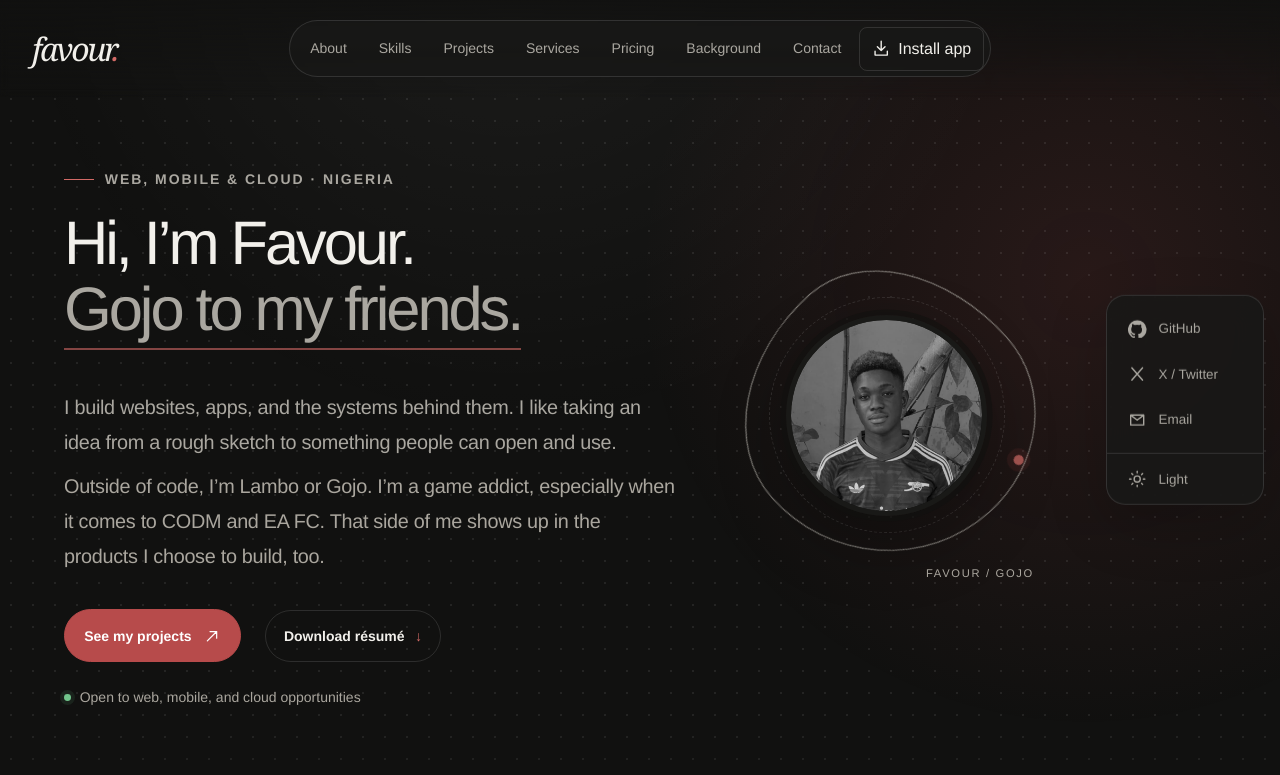
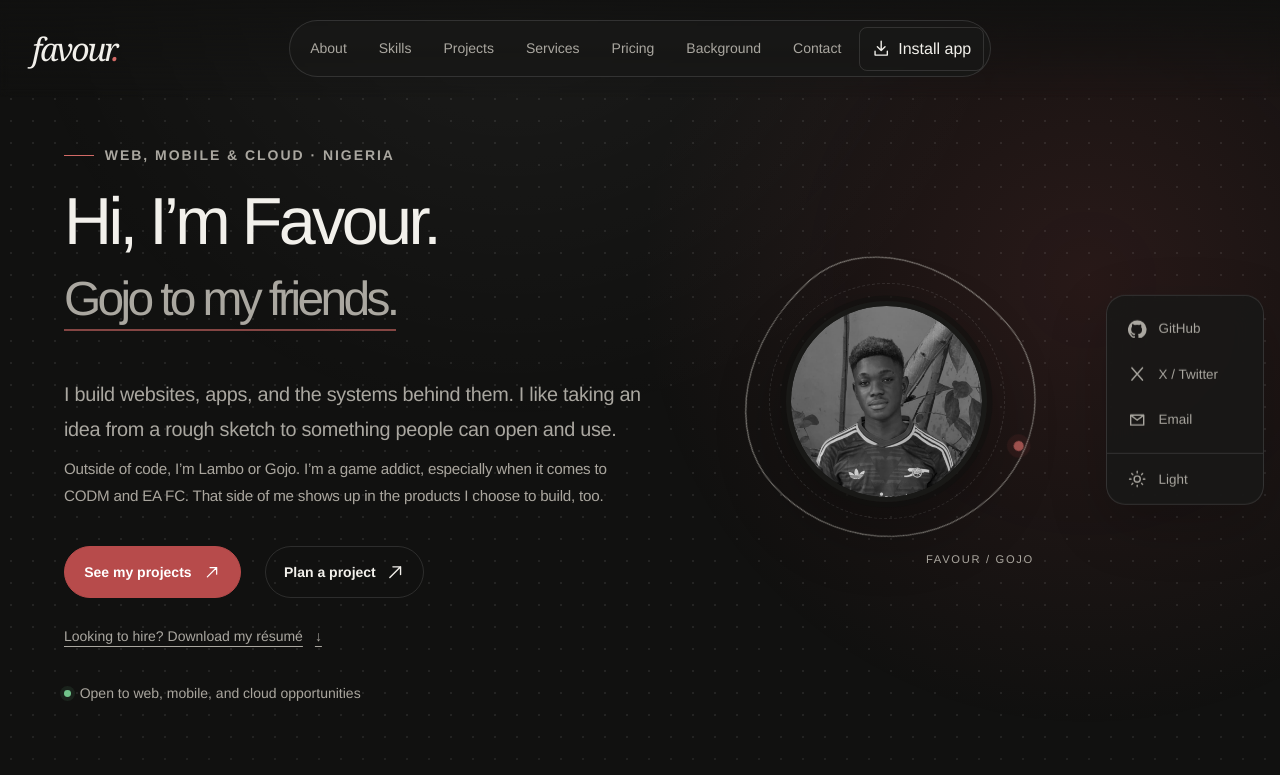
Before and after one commit to codeWithGojo/portfolio, a React (Vite) app: page / in a window 1280 px wide. Shown: the top 775 px of the page. Built offline with nearby package versions, Linux system fonts and the light colour scheme.

Commit message:
Refine portfolio hierarchy and direct project journeys

```diff
--- a/src/App.tsx
+++ b/src/App.tsx
@@ -132,8 +132,9 @@ export default function Home() {
               <p className="hero-copy secondary">Outside of code, I’m Lambo or Gojo. I’m a game addict, especially when it comes to CODM and EA FC. That side of me shows up in the products I choose to build, too.</p>
               <div className="hero-actions">
                 <a className="primary-link" href="#projects">See my projects <MarkIcon name="arrow" /></a>
-                <a className="resume-link" href="/Imegu_Favour_Resume.docx" download>Download résumé <span aria-hidden="true">↓</span></a>
+                <a className="resume-link" href="#pricing">Plan a project <MarkIcon name="arrow" /></a>
               </div>
+              <a className="hero-resume" href="/Imegu_Favour_Resume.docx" download>Looking to hire? Download my résumé <span aria-hidden="true">↓</span></a>
             </div>
             <div className="portrait-wrap">
               <div className="portrait-orbit" aria-hidden="true" />
@@ -194,10 +195,10 @@ export default function Home() {
             </div>
             <div className="featured-work" aria-label="Featured projects">
               {featuredProjects.map((project, index) => (
-                <a className="featured-project" key={project.id} href={`#${project.id}`}>
-                  {project.image && <img src={project.image} alt="" width={project.imageWidth ?? 1440} height={project.imageHeight ?? 900} loading="lazy" decoding="async" />}
-                  <div className="featured-copy"><span className="featured-label">Featured {String(index + 1).padStart(2, "0")} · {project.tags[0]}</span><h3>{project.title.split(" — ")[0]}</h3><p>{project.summary}</p><span className="featured-action">Read the case study <MarkIcon name="arrow" /></span></div>
-                </a>
+                <article className="featured-project" key={project.id}>
+                  {project.image && <a className="featured-image" href={`#${project.id}`} aria-label={`Read the ${project.title.split(" — ")[0]} case study`}><img src={project.image} alt={`${project.title.split(" — ")[0]} interface preview`} width={project.imageWidth ?? 1440} height={project.imageHeight ?? 900} loading="lazy" decoding="async" /></a>}
+                  <div className="featured-copy"><span className="featured-label">Featured {String(index + 1).padStart(2, "0")} · {project.tags[0]}</span><h3>{project.title.split(" — ")[0]}</h3><p>{project.summary}</p><div className="featured-actions"><a className="featured-action" href={`#${project.id}`}>Read the case study <MarkIcon name="arrow" /></a>{project.links.filter(link => !link.href.includes("github.com")).slice(0, 1).map(link => <a className="featured-live" href={link.href} target="_blank" rel="noreferrer" key={link.href}>Open live site <MarkIcon name="arrow" /></a>)}</div></div>
+                </article>
               ))}
             </div>
             <p className="archive-label">All projects · {projects.length} builds and ongoing projects</p>
--- a/src/styles.css
+++ b/src/styles.css
@@ -171,7 +171,8 @@ body::before { content: ""; position: fixed; inset: 0; z-index: -3; pointer-even
 .project-heading { margin-bottom: 2.5rem; }
 .featured-work { display: grid; gap: 1.25rem; margin-bottom: 3rem; }
 .featured-project { display: grid; grid-template-columns: minmax(0, 1fr) minmax(0, 1.1fr); gap: 2rem; align-items: center; padding-block: 1.25rem; border-top: 1px solid var(--line); }
-.featured-project > img { display: block; width: 100%; aspect-ratio: 16 / 10; object-fit: cover; object-position: top; border: 1px solid var(--line); border-radius: .4rem; }
+.featured-image { display: block; overflow: hidden; border: 1px solid var(--line); border-radius: .65rem; }
+.featured-image img { display: block; width: 100%; height: auto; aspect-ratio: 16 / 10; object-fit: cover; object-position: top; }
 .featured-type { display: flex; flex-direction: column; justify-content: space-between; gap: 1.5rem; aspect-ratio: 16 / 10; padding: clamp(1.25rem, 3vw, 2rem); background: var(--panel); border: 1px solid var(--line); border-left: 3px solid var(--accent); border-radius: .4rem; }
 .featured-type > span, .featured-type > small { color: var(--muted); font-size: .8rem; letter-spacing: .06em; }
 .featured-type > strong { font-size: clamp(1.5rem, 3vw, 2.5rem); line-height: 1.12; letter-spacing: -.035em; font-weight: 550; }
@@ -395,7 +396,7 @@ body::before { content: ""; position: fixed; inset: 0; z-index: -3; pointer-even
   html:not([data-motion="off"]) .portrait-ring { transform:perspective(650px) rotateX(var(--portrait-y,0deg)) rotateY(var(--portrait-x,0deg)); transition:transform .35s ease-out; }
   html:not([data-motion="off"]) .portrait-caption { animation:folio-caption .8s .25s both; }
   .portrait-wrap[data-resting="true"] .portrait-orbit { animation-play-state:paused; }
-  .featured-project > img { transition:transform .65s cubic-bezier(.16,1,.3,1), box-shadow .65s; }
+  .featured-image img { transition:transform .65s cubic-bezier(.16,1,.3,1); }
   .project-preview img { transition:transform .8s cubic-bezier(.16,1,.3,1); }
   .primary-link svg,.resume-link span,.project-links svg,.text-link svg { transition:transform .3s cubic-bezier(.16,1,.3,1); }
   .primary-link:hover svg,.project-links a:hover svg { transform:translate(3px,-3px); }
@@ -406,7 +407,7 @@ body::before { content: ""; position: fixed; inset: 0; z-index: -3; pointer-even
   .project-details[open] summary { color:var(--accent-bright); }
   .screenshot-dialog[open] { animation:folio-caption .3s cubic-bezier(.16,1,.3,1); }
   @media(hover:hover) and (pointer:fine) {
-    .featured-project:hover > img { transform:translateY(-5px) rotate(-.6deg); box-shadow:0 20px 36px #0002; }
+    .featured-image:hover img { transform:scale(1.025); }
     .project-preview button:hover img { transform:scale(1.035); }
     .skill-row:hover { background:var(--panel-soft); padding-inline:.75rem; }
   }
@@ -414,3 +415,19 @@ body::before { content: ""; position: fixed; inset: 0; z-index: -3; pointer-even
 html[data-motion="off"] *,html[data-motion="off"] *::before,html[data-motion="off"] *::after { animation:none!important; transition:none!important; scroll-behavior:auto!important; }
 html[data-motion="off"] .reading-progress { display:none; }
 @media(prefers-reduced-motion:reduce) { .reading-progress { display:none; } }
+
+/* A readable folio with a direct path from the work to an enquiry. */
+.hero-resume { display:inline-flex;align-items:center;gap:.75rem;min-height:44px;margin-top:1rem;color:var(--muted);font-size:.875rem;text-decoration:underline;text-underline-offset:5px; }
+.hero-resume:hover { color:var(--text); }
+.hero h1 { font-size:clamp(2.8rem,5.2vw,5.4rem);line-height:1.08;letter-spacing:-.055em; }
+.hero h1 em { font-family:inherit;font-size:.72em;font-style:normal;color:var(--muted); }
+.hero-copy { max-width:38rem; }
+.hero-copy.secondary { font-size:.95rem;max-width:35rem; }
+.featured-actions { display:flex;gap:1rem 1.5rem;align-items:center;flex-wrap:wrap; }
+.featured-action,.featured-live { display:inline-flex;align-items:center;gap:.6rem;min-height:44px;font-size:.875rem;font-weight:600; }
+.featured-live { color:var(--accent-bright);text-decoration:underline;text-underline-offset:5px; }
+.featured-actions a:hover { color:var(--text); }
+.featured-image:focus-visible { outline-offset:5px; }
+@media(min-width:961px) { .hero { padding-top:9rem;padding-bottom:4.5rem;min-height:740px; } }
+@media(max-width:760px) { .hero { min-height:auto;padding-bottom:3.5rem; }.hero h1 { font-size:clamp(2.6rem,10vw,4rem); }.hero-actions { gap:.75rem; }.hero-actions>a { min-height:48px; }.featured-copy p { font-size:1rem; }.hero-resume { font-size:.8rem; }.featured-actions { gap:.4rem 1.2rem; } }
+@media(prefers-reduced-motion:reduce) { .featured-image img { transition:none; }.featured-image:hover img { transform:none; } }
```
